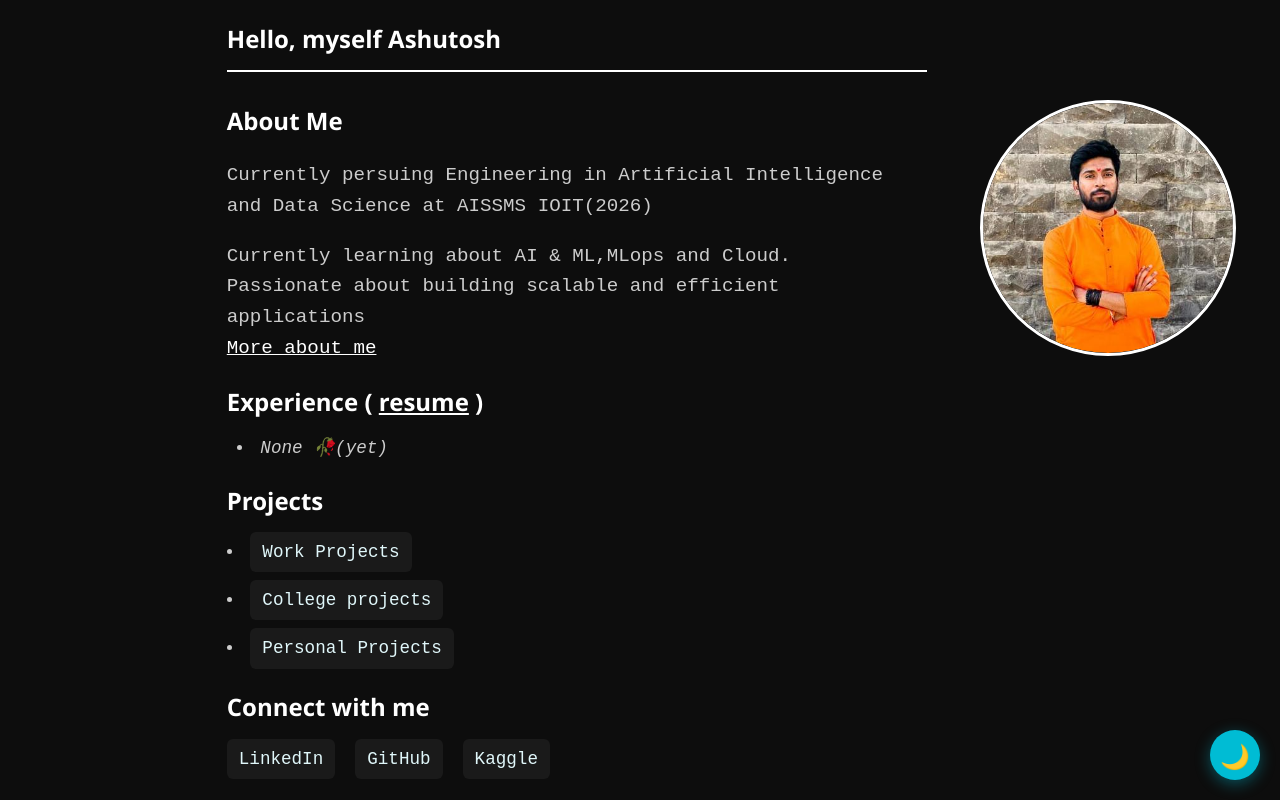
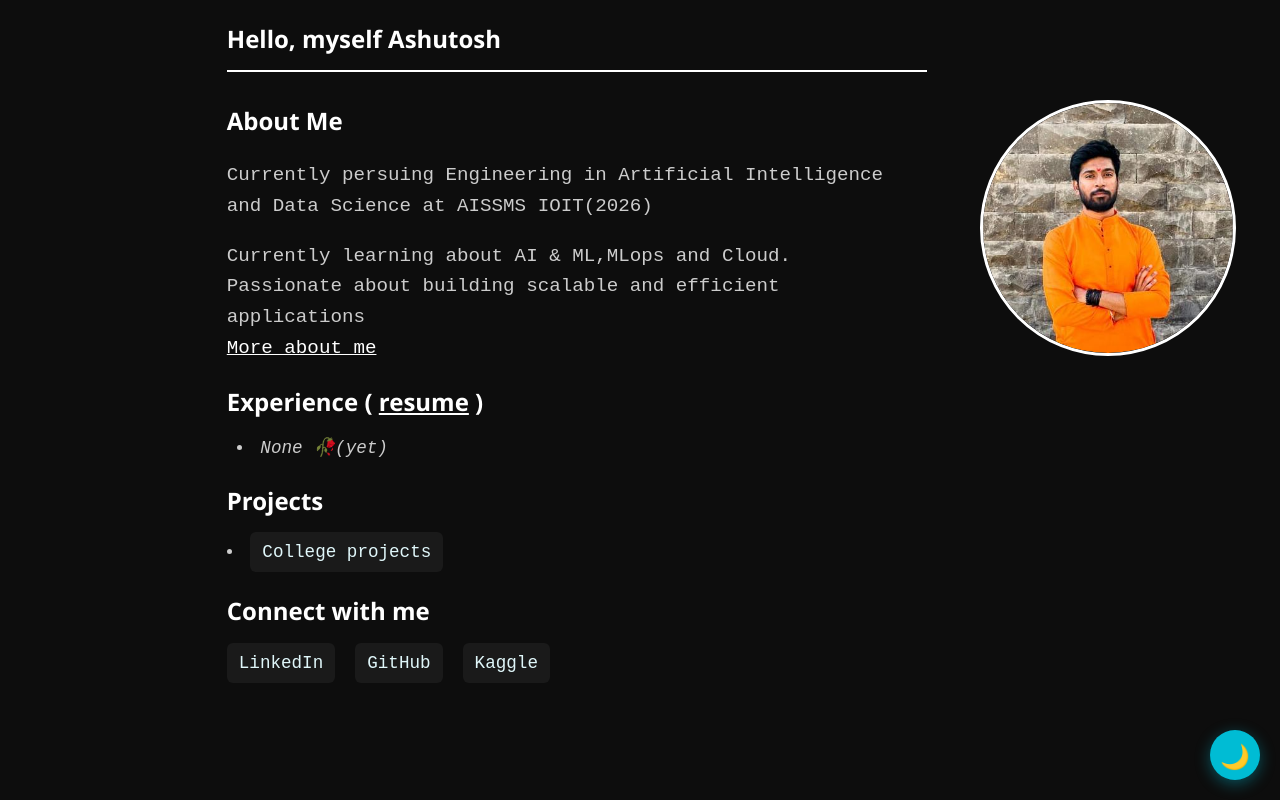
Before and after one commit to ashutoshk-20/ashutoshk-20.github.io, a plain HTML site: page index.html in a window 1280 px wide. Drawn offline with Linux system fonts and the light colour scheme.

Commit message:
Home page updated

```diff
--- a/index.html
+++ b/index.html
@@ -44,9 +44,7 @@
       </div>
       <div class="Projects">
         <h2>Projects</h2>
-        <li><a href="/workprojects">Work Projects</a></li>
         <li><a href="/College">College projects</a></li>
-        <li><a href="/Personal">Personal Projects</a></li>
       </div>
       <div class="connect">
         <h2>Connect with me</h2>
```
